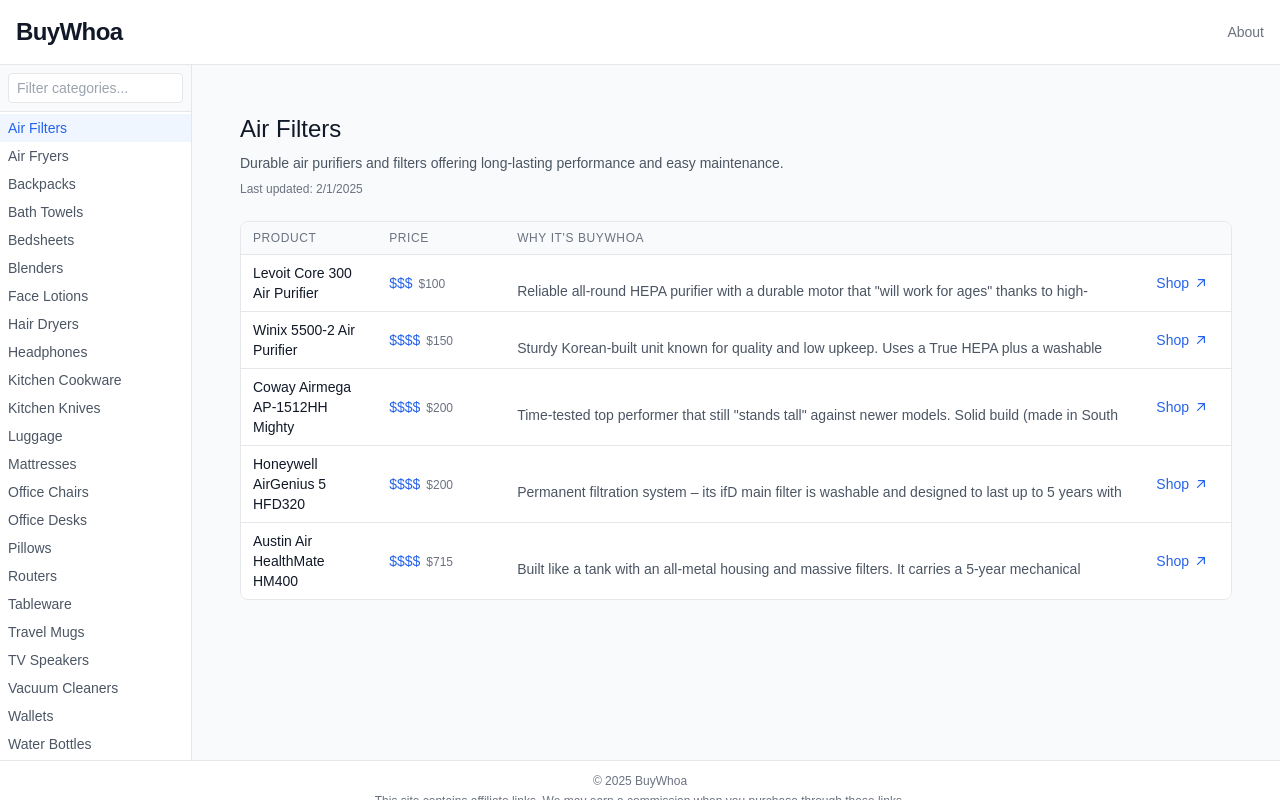
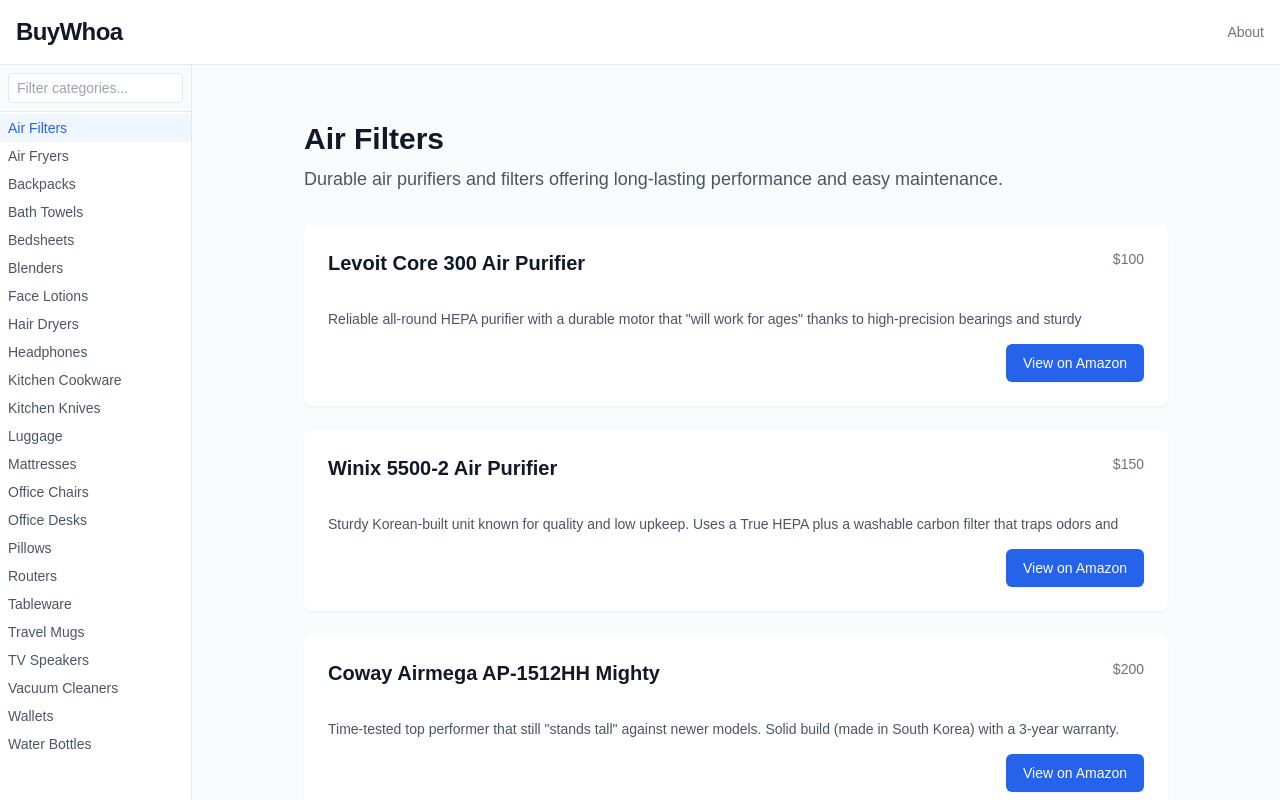
Before and after one commit to SparkyWoo/bifl, a Next.js app: page /categories/airfilter in a window 1280 px wide. Shown: the top 800 px of the page. Built offline with nearby package versions, Linux system fonts and the light colour scheme.

Commit message:
improve google search console behavior

```diff
--- a/app/categories/[id]/page.tsx
+++ b/app/categories/[id]/page.tsx
@@ -9,6 +9,7 @@
 import { Metadata } from 'next'
 import { Category, Product } from '../../lib/types'
 import { unstable_cache } from 'next/cache'
+import Script from 'next/script'
 
 interface MDXFrontmatter extends Omit<Category, 'id'> {
   products: Product[]
@@ -68,7 +69,7 @@
             priceTier,
             priceRange,
             whyBifl,
-            whyBiflContent: whyBifl, // Store the raw content instead of compiled MDX
+            whyBiflContent: whyBifl,
             link: link?.[2] || '#'
           })
         }
@@ -82,34 +83,84 @@
   },
   ['category-content'],
   {
-    revalidate: 3600, // Cache for 1 hour
+    revalidate: 3600,
     tags: ['category-content']
   }
 )
 
 export async function generateMetadata({ params }: PageProps): Promise<Metadata> {
   const content = await getCategoryContent(params.id)
+  const baseUrl = 'https://buywhoa.com'
 
   if (!content) {
     return {
       title: 'Not Found | BuyWhoa',
       description: 'Category not found',
+      robots: {
+        index: false,
+        follow: false,
+      }
     }
   }
 
+  const canonicalUrl = `${baseUrl}/categories/${params.id}`
+  const title = `${content.title} | BuyWhoa - Buy It For Life Products`
+  const description = `${content.description} Find the most durable and long-lasting ${content.title.toLowerCase()} that are truly worth your investment.`
+
   return {
-    title: `${content.title} | BuyWhoa`,
-    description: content.description,
+    title,
+    description,
+    alternates: {
+      canonical: canonicalUrl,
+    },
+    robots: {
+      index: true,
+      follow: true,
+      googleBot: {
+        index: true,
+        follow: true,
+      },
+    },
+    openGraph: {
+      title,
+      description,
+      url: canonicalUrl,
+      type: 'website',
+      siteName: 'BuyWhoa',
+    },
+    twitter: {
+      card: 'summary_large_image',
+      title,
+      description,
+    },
   }
 }
 
-export const dynamic = 'force-static'
-
-export async function generateStaticParams() {
-  const categories = await getAllCategories()
-  return categories.map((category) => ({
-    id: category.id,
-  }))
+function generateCategoryJsonLd(category: Category & { products: Product[] }) {
+  return {
+    '@context': 'https://schema.org',
+    '@type': 'CollectionPage',
+    name: category.title,
+    description: category.description,
+    url: `https://buywhoa.com/categories/${category.id}`,
+    mainEntity: {
+      '@type': 'ItemList',
+      itemListElement: category.products.map((product, index) => ({
+        '@type': 'ListItem',
+        position: index + 1,
+        item: {
+          '@type': 'Product',
+          name: product.name,
+          description: product.whyBifl,
+          offers: {
+            '@type': 'AggregateOffer',
+            priceCurrency: 'USD',
+            priceRange: product.priceRange
+          }
+        }
+      }))
+    }
+  }
 }
 
 function generateProductJsonLd(product: Product, categoryTitle: string) {
@@ -129,7 +180,6 @@
   }
 }
 
-// Helper component to render MDX content
 async function WhyBiflContent({ content }: { content: string }) {
   const { content: renderedContent } = await compileMDX({
     source: content,
@@ -146,6 +196,15 @@
   )
 }
 
+export const dynamic = 'force-static'
+
+export async function generateStaticParams() {
+  const categories = await getAllCategories()
+  return categories.map((category) => ({
+    id: category.id,
+  }))
+}
+
 export default async function Page({ params }: PageProps) {
   const content = await getCategoryContent(params.id)
 
@@ -153,125 +212,50 @@
     notFound()
   }
 
-  const productsJsonLd = content.products.map(product =>
-    generateProductJsonLd(product, content.title)
-  )
+  const categoryJsonLd = generateCategoryJsonLd({ ...content, id: params.id })
+  const productsJsonLd = content.products.map(product => generateProductJsonLd(product, content.title))
 
   return (
     <>
-      <script
+      <Script
+        id="category-jsonld"
         type="application/ld+json"
-        dangerouslySetInnerHTML={{
-          __html: JSON.stringify({
-            '@context': 'https://schema.org',
-            '@type': 'ItemList',
-            itemListElement: productsJsonLd
-          })
-        }}
+        dangerouslySetInnerHTML={{ __html: JSON.stringify(categoryJsonLd) }}
       />
-      <div className="space-y-6 px-4 sm:px-6 py-4 sm:py-6">
-        <div className="space-y-2">
-          <h1 className="text-xl sm:text-2xl font-medium text-gray-900">{content.title}</h1>
-          <p className="text-sm text-gray-600">{content.description}</p>
-          <p className="text-xs text-gray-500">
-            Last updated: {new Date(content.lastUpdated).toLocaleDateString()}
-          </p>
-        </div>
+      <Script
+        id="products-jsonld"
+        type="application/ld+json"
+        dangerouslySetInnerHTML={{ __html: JSON.stringify(productsJsonLd) }}
+      />
+      <div className="max-w-4xl mx-auto px-4 py-8">
+        <div className="space-y-8">
+          <div>
+            <h1 className="text-3xl font-bold text-gray-900">{content.title}</h1>
+            <p className="mt-2 text-lg text-gray-600">{content.description}</p>
+          </div>
 
-        {/* Mobile Product List */}
-        <div className="block sm:hidden space-y-4">
-          {content.products?.map((product) => (
-            <div key={product.name} className="bg-white border border-gray-200 rounded-lg shadow-sm overflow-hidden">
-              <div className="p-4">
-                <div className="flex items-start justify-between gap-3">
-                  <h3 className="font-medium text-gray-900 text-base">{product.name}</h3>
-                  <div className="flex flex-col items-end gap-0.5 shrink-0">
-                    <span className="inline-flex items-center px-2 py-1 text-xs font-medium text-blue-700 bg-blue-50 rounded-full">
-                      {product.priceTier}
-                    </span>
-                    <span className="text-xs text-gray-500">
-                      {product.priceRange}
-                    </span>
+          <div className="space-y-6">
+            {content.products.map((product, index) => (
+              <div key={index} className="bg-white rounded-lg shadow-sm p-6 space-y-4">
+                <div className="flex justify-between items-start">
+                  <h2 className="text-xl font-semibold text-gray-900">{product.name}</h2>
+                  <div className="text-sm font-medium text-gray-500">
+                    {product.priceRange}
                   </div>
                 </div>
-
-                <div className="mt-3">
-                  <h4 className="text-xs font-medium text-gray-500 mb-1">Why It&apos;s BuyWhoa:</h4>
-                  <WhyBiflContent content={product.whyBiflContent} />
-                </div>
-
-                <div className="mt-4 pt-3 border-t border-gray-100">
+                <WhyBiflContent content={product.whyBiflContent} />
+                <div className="flex justify-end">
                   <a
                     href={product.link}
                     target="_blank"
                     rel="noopener noreferrer"
-                    className="inline-flex w-full items-center justify-center px-4 py-2.5 text-sm font-medium text-blue-600 bg-blue-50 rounded-lg hover:bg-blue-100 transition-colors"
+                    className="inline-flex items-center px-4 py-2 border border-transparent text-sm font-medium rounded-md shadow-sm text-white bg-blue-600 hover:bg-blue-700 focus:outline-none focus:ring-2 focus:ring-offset-2 focus:ring-blue-500"
                   >
-                    <svg className="w-4 h-4 mr-2" fill="none" stroke="currentColor" viewBox="0 0 24 24">
-                      <path strokeLinecap="round" strokeLinejoin="round" strokeWidth={1.5} d="M13 10V3L4 14h7v7l9-11h-7z" />
-                    </svg>
-                    Shop Now
+                    View on Amazon
                   </a>
                 </div>
               </div>
-            </div>
-          ))}
-        </div>
-
-        {/* Desktop Product Table */}
-        <div className="hidden sm:block bg-white border border-gray-200 rounded-lg overflow-hidden">
-          <div className="overflow-x-auto">
-            <table className="w-full divide-y divide-gray-200">
-              <thead className="bg-gray-50">
-                <tr>
-                  <th scope="col" className="px-3 py-2 text-left text-xs font-medium text-gray-500 uppercase tracking-wider">
-                    Product
-                  </th>
-                  <th scope="col" className="px-3 py-2 text-left text-xs font-medium text-gray-500 uppercase tracking-wider w-32">
-                    Price
-                  </th>
-                  <th scope="col" className="px-3 py-2 text-left text-xs font-medium text-gray-500 uppercase tracking-wider">
-                    Why It&apos;s BuyWhoa
-                  </th>
-                  <th scope="col" className="relative px-3 py-2 w-20">
-                    <span className="sr-only">Shop</span>
-                  </th>
-                </tr>
-              </thead>
-              <tbody className="bg-white divide-y divide-gray-200">
-                {content.products?.map((product) => (
-                  <tr key={product.name} className="hover:bg-gray-50">
-                    <td className="px-3 py-2">
-                      <div className="font-medium text-gray-900">{product.name}</div>
-                    </td>
-                    <td className="px-3 py-2 whitespace-nowrap">
-                      <div className="text-sm">
-                        <span className="font-medium text-blue-600">{product.priceTier}</span>
-                        <span className="text-xs text-gray-500 ml-1.5">
-                          {product.priceRange}
-                        </span>
-                      </div>
-                    </td>
-                    <td className="px-3 py-2">
-                      <WhyBiflContent content={product.whyBiflContent} />
-                    </td>
-                    <td className="px-3 py-2 text-right">
-                      <a
-                        href={product.link}
-                        target="_blank"
-                        rel="noopener noreferrer"
-                        className="inline-flex items-center px-2.5 py-1.5 text-sm font-medium text-blue-600 hover:text-blue-700"
-                      >
-                        Shop
-                        <svg className="ml-1 w-4 h-4" viewBox="0 0 20 20" fill="currentColor">
-                          <path fillRule="evenodd" d="M5.22 14.78a.75.75 0 001.06 0l7.22-7.22v5.69a.75.75 0 001.5 0v-7.5a.75.75 0 00-.75-.75h-7.5a.75.75 0 000 1.5h5.69l-7.22 7.22a.75.75 0 000 1.06z" />
-                        </svg>
-                      </a>
-                    </td>
-                  </tr>
-                ))}
-              </tbody>
-            </table>
+            ))}
           </div>
         </div>
       </div>
--- a/app/robots.ts
+++ b/app/robots.ts
@@ -1,16 +1,33 @@
 import { MetadataRoute } from 'next'
 
 export const dynamic = 'force-static'
+
+const baseUrl = 'https://buywhoa.com'
 
 export default function robots(): MetadataRoute.Robots {
   return {
     rules: [
       {
         userAgent: '*',
-        allow: '/',
-        disallow: ['/private/', '/admin/'],
+        allow: [
+          '/',
+          '/categories/*',
+          '/about',
+        ],
+        disallow: [
+          '/private/',
+          '/admin/',
+          '/*.json$',
+          '/*_next/*',
+          '/api/*',
+        ],
+      },
+      {
+        userAgent: 'GPTBot',
+        disallow: ['/'],
       },
     ],
-    sitemap: 'https://buywhoa.com/sitemap.xml',
+    sitemap: `${baseUrl}/sitemap.xml`,
+    host: baseUrl,
   }
 }
--- a/app/sitemap.ts
+++ b/app/sitemap.ts
@@ -3,25 +3,39 @@
 
 export const dynamic = 'force-static'
 
+const baseUrl = 'https://buywhoa.com'
+
 const sitemap = async (): Promise<MetadataRoute.Sitemap> => {
   const categories = await getAllCategories()
 
+  // Core pages
+  const corePages = [
+    {
+      url: baseUrl,
+      lastModified: new Date(),
+      changeFrequency: 'daily' as const,
+      priority: 1,
+    },
+    {
+      url: `${baseUrl}/about`,
+      lastModified: new Date(),
+      changeFrequency: 'monthly' as const,
+      priority: 0.6,
+    },
+  ]
+
+  // Category pages
   const categoryUrls = categories.map((category) => ({
-    url: `https://buywhoa.com/categories/${category.id}`,
+    url: `${baseUrl}/categories/${category.id}`,
     lastModified: new Date(category.lastUpdated),
     changeFrequency: 'weekly' as const,
     priority: 0.8,
   }))
 
   return [
-    {
-      url: 'https://buywhoa.com',
-      lastModified: new Date(),
-      changeFrequency: 'daily',
-      priority: 1,
-    },
+    ...corePages,
     ...categoryUrls,
-  ]
+  ].sort((a, b) => b.priority - a.priority) // Sort by priority
 }
 
 export default sitemap
```
